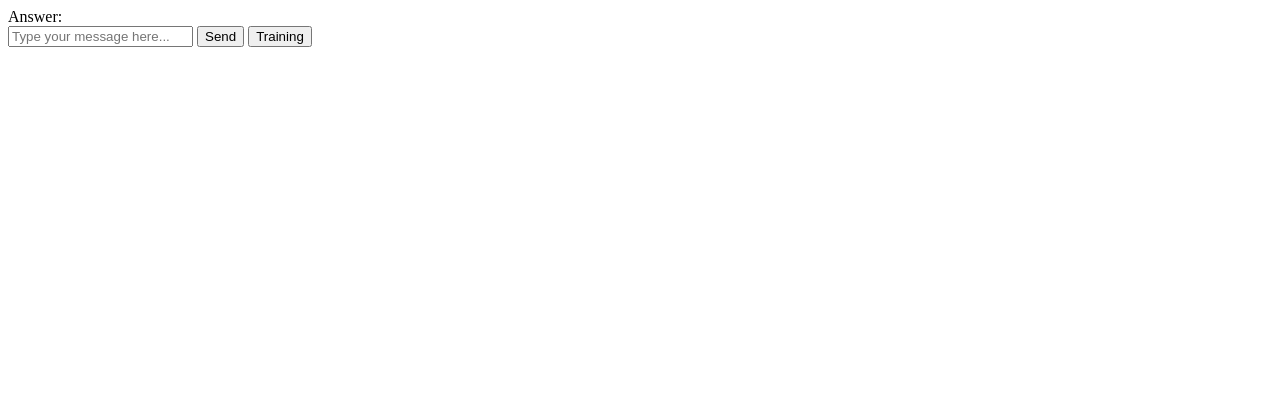
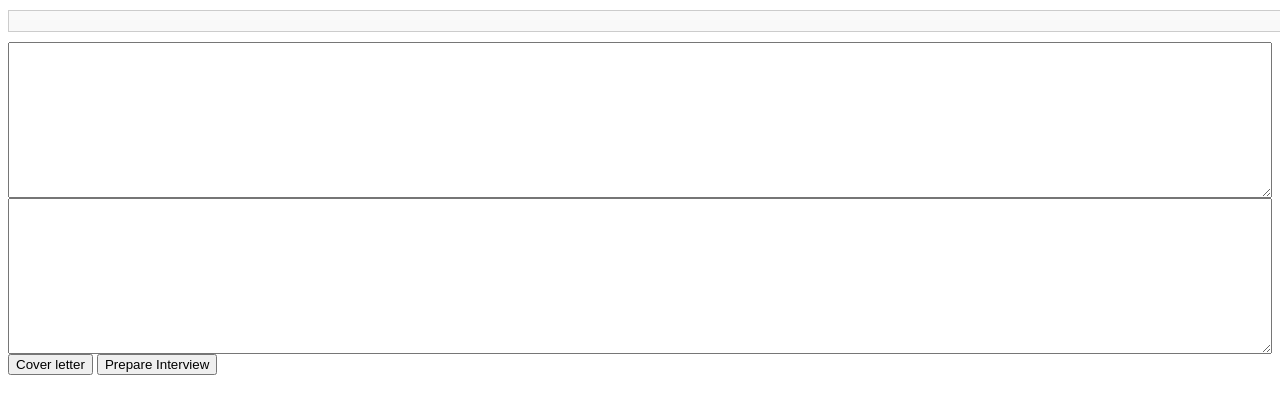
Before and after one commit to mdaxf/OpenAIlib, a plain HTML site: page code/index.html in a window 1280 px wide. Drawn offline with Linux system fonts and the light colour scheme; no server answers.

Commit message:
Update index.html

```diff
--- a/code/index.html
+++ b/code/index.html
@@ -1,61 +1,101 @@
-<!DOCTYPE html>
 <html>
   <head>
     <meta charset="utf-8" />
-    <title>OpenAI Chatbot Example</title>
+    <title>Create Cover letter for the Job description</title>
+    <script type = "text/javascript" src="openailib.js" ></script>
+    <style>
+      .chatbot-message{
+          display:flex;
+          width:100%;
+          margin: 10px 0;
+          padding: 10px;
+          border: 1px solid #ccc;
+          background-color: #f9f9f9;
+
+      }
+    </style>
   </head>
   <body>
     <div id="chatbot-container">
       <div id="chatlog"></div>
-      <div>
-        <input type="text" id="message" placeholder="Type your message here..." />
-        <input type="button" id="send" onclick="sendMessage();" value="Send"></input>
-        <input type="button" onclick="trainingchatbot();" value="Training"></input>
-      </div>
+      <textarea id="jobdescription" rows="10"  style="width:100%"></textarea>
+      <!--div id="filedrop" style="width:100%;height:100px;">
+        <input type="file" id="selectfile" />
+    </div -->
+      <textarea id="resume" rows="10" style="width:100%"></textarea>
+      <input type="button" id="generator" value="Cover letter" onclick="generatecoverletter()">
+      <input type="button" id="createinterview" value="Prepare Interview" onclick="generateinterview()">
     </div>
-    <script type = "text/javascript" src="openailib.js" ></script>
 
     <script>
-      var apiKey = '[api_key]';
+      var apiKey = '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';
       var openai = new OpenAI(apiKey, 'v1')
-      var engine = 'text-davinci-002'; //'davinci';//
+      var engine = 'text-davinci-003'; //'davinci';//
       var messageElement = document.createElement("div");
       chatlog.appendChild(messageElement);
-          messageElement = document.createElement("div");
-          messageElement.classList.add("chatbot-message");
-          messageElement.innerText = "Answer:";
-          chatlog.appendChild(messageElement);
-      console.log(openai);
+      messageElement = document.createElement("div");
+      messageElement.classList.add("chatbot-message");
+      messageElement.innerText = "";
+      chatlog.appendChild(messageElement);
+      const JDInput = document.querySelector("#jobdescription");
+      const ResumeInput = document.querySelector("#jobdescription");
 
-      openai.getmodel(engine,ShowData,completeAnswer,completeAnswer );
-      openai.getmodels(ShowData,completeAnswer,completeAnswer );
-
-      function sendMessage(){
-        const messageInput = document.querySelector("#message");
-        const message = messageInput.value.trim();
-        messageInput.value = "";
-
-        // Add user message to chatlog
-        addMessageToChatlog(message, true);
+      function generateinterview(){
+        const JobDescription = JDInput.value.trim();
+        const Resume = ResumeInput.value.trim();
+        var prompt = 'I an a candidate and want to interview the following job. Please create a interview papare for the following Job Deescription. Please list the common interview questions first and then have some special interview questions or tips for the company and job. And please have some example answer for each question according attached resume.'+ ' \n'
+            prompt += ' Job Description: ' +   JobDescription + ' \n'
+            prompt += ' Resume: ' +   Resume + ' \n'
+        addMessageToChatlog(JobDescription,true);
+        addMessageToChatlog(Resume,true);
         var body = JSON.stringify({
-            prompt: message,
-            max_tokens: 100,
+            prompt: prompt,
+            max_tokens: 1000,
+            temperature: 0.1,
+            top_p: 1,
+            frequency_penalty: 0,
+            presence_penalty: 0,
             n: 1,
-            stop: '\n',
             stream: true
           });
-        openai.complete(engine, body,ShowData,completeAnswer,completeAnswer );
-      //  console.log(result.data);
+          console.log(body)
+        openai.complete(engine, body,ShowData,showerror,completeAnswer );
 
       }
+      function generatecoverletter(){
 
+        const JobDescription = JDInput.value.trim();
+        const Resume = ResumeInput.value.trim();
+        var prompt = 'Please create a professional cover letter for the attached job description and resume. The cover letter must be professional without grammer error.'+ ' \n'
+            prompt += ' Job Description: ' +   JobDescription + ' \n'
+            prompt += ' Resume: ' +   Resume + ' \n'
+        addMessageToChatlog(JobDescription,true);
+        addMessageToChatlog(Resume,true);
+        var body = JSON.stringify({
+            prompt: prompt,
+            max_tokens: 1000,
+            temperature: 0.1,
+            top_p: 1,
+            frequency_penalty: 0,
+            presence_penalty: 0,
+            n: 1,
+            stream: true
+          });
+          console.log(body)
+        openai.complete(engine, body,ShowData,showerror,completeAnswer );
+      }
       function ShowData(Message){
         addMessageToChatlog(Message,false);
 
       }
+      function showerror(message){
+      //  console.log(message);
+        ShowData(message)
+        completeAnswer();
+      }
       function completeAnswer(){
-        document.querySelector("#message").disabled = false;
-        document.querySelector("#send").disabled = false;
+      //  document.querySelector("#message").disabled = false;
+        document.querySelector("#generator").disabled = false;
       }
       function addMessageToChatlog(message, isUserMessage) {
         const messageClass = isUserMessage ? "user-message" : "chatbot-message";
@@ -66,32 +106,16 @@
           chatlog.appendChild(messageElement);
           messageElement = document.createElement("div");
           messageElement.classList.add("chatbot-message");
-          messageElement.innerText = "Answer:";
+          messageElement.innerText = "";
           chatlog.appendChild(messageElement);
-          document.querySelector("#message").disabled = true;
-          document.querySelector("#send").disabled = true;
+        //  document.querySelector("#message").disabled = true;
+          document.querySelector("#generator").disabled = true;
         }
         else{
             var responsetxt = chatlog.lastChild.innerText + message
             chatlog.lastChild.innerText = responsetxt;
         }
       }
-
-      function trainingchatbot(){
-        var trainingData = fetch('/training/data.txt')
-          .then(response =>  response.text())
-          .then(data => {console.log(data); return data; })
-          .catch(error => console.error(error));
-
-          openai.finetune({
-                            model: 'text-davinci-002',
-                            documents: trainingData,
-                            epochs: 5,
-                            batchSize: 10,
-                            learningRate: 0.0001
-                          })
-
-      }
     </script>
   </body>
 </html>
```
